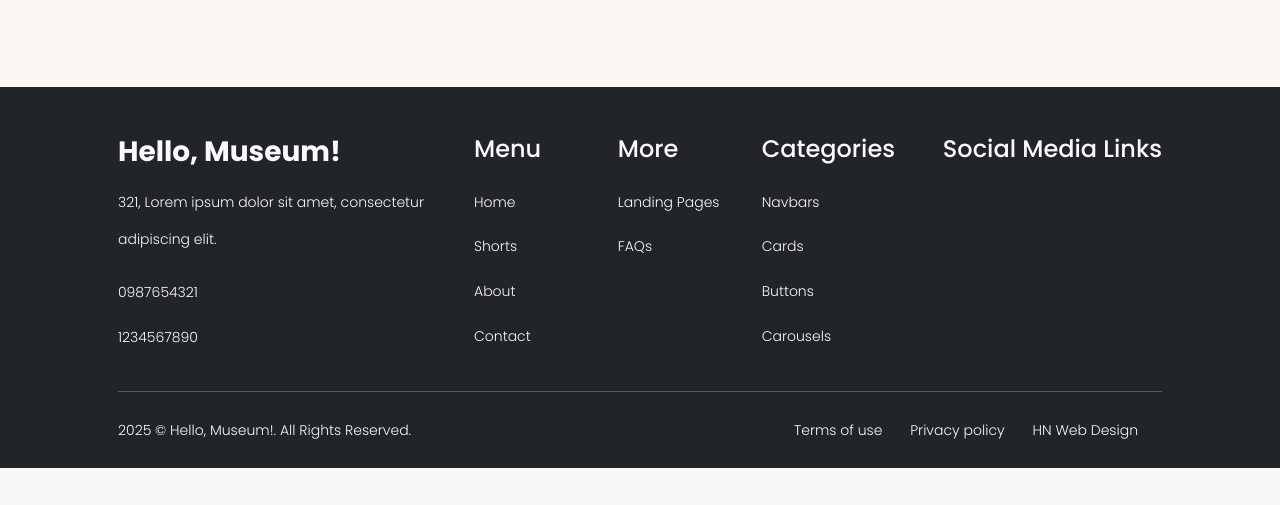
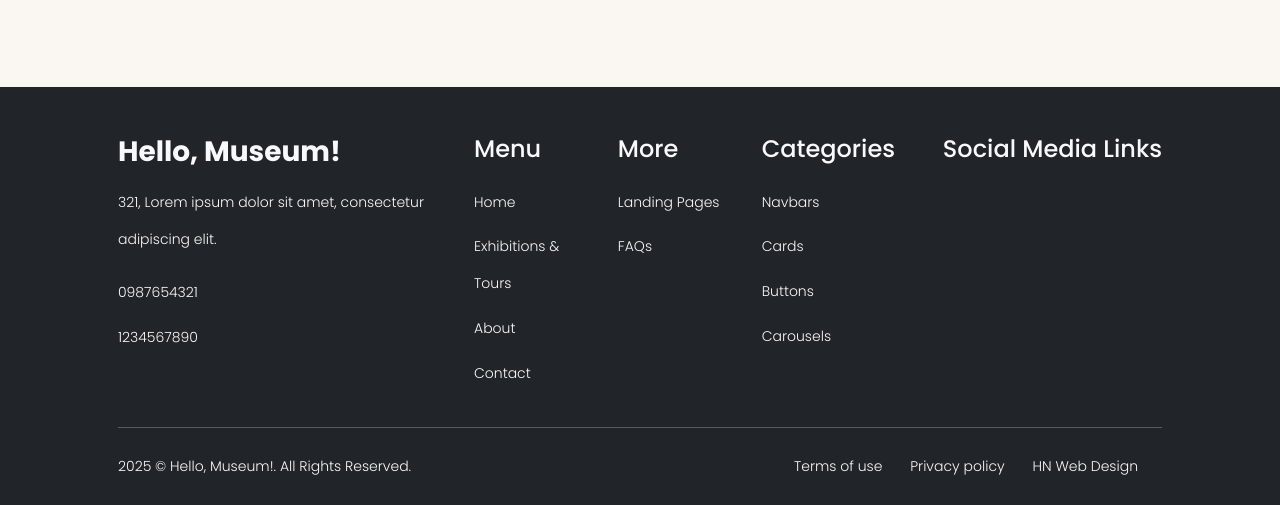
Before and after one commit to holly558/Dynamic-php-menu, a PHP site: page /index.php in a window 1280 px wide. Shown: the part 1109-1614 px from the top of the page. Before the commit the page ends 1577 px from the top, so only its background shows below. Run offline with PHP 8.4, Linux system fonts and the light colour scheme.

Commit message:
Update footer layout and menu items

```diff
--- a/hellomuseum/footer.php
+++ b/hellomuseum/footer.php
@@ -1,4 +1,3 @@
-
 <footer class="bg-dark text-light pt-5">
   <div class="container px-5">
     <div class="row">
@@ -12,7 +11,7 @@
         <h4>Menu</h4>
         <ul class="list-unstyled pt-2">
           <li class="py-1">Home</li>
-          <li class="py-1">Shorts</li>
+          <li class="py-1">Exhibitions & Tours</li>
           <li class="py-1">About</li>
           <li class="py-1">Contact</li>
         </ul>
@@ -45,7 +44,7 @@
     </div>
     <hr>
     <div class="d-sm-flex justify-content-between py-1">
-      <p>2025 © Hello, Museum!. All Rights Reserved. </p>
+      <p class="text-center">2025 © Hello, Museum!. All Rights Reserved. </p>
       <p class="text-center ">
         <a href="#" class="text-light text-decoration-none pe-4">Terms of use</a>
         <a href="#" class="text-light text-decoration-none pe-4"> Privacy policy</a>
```
